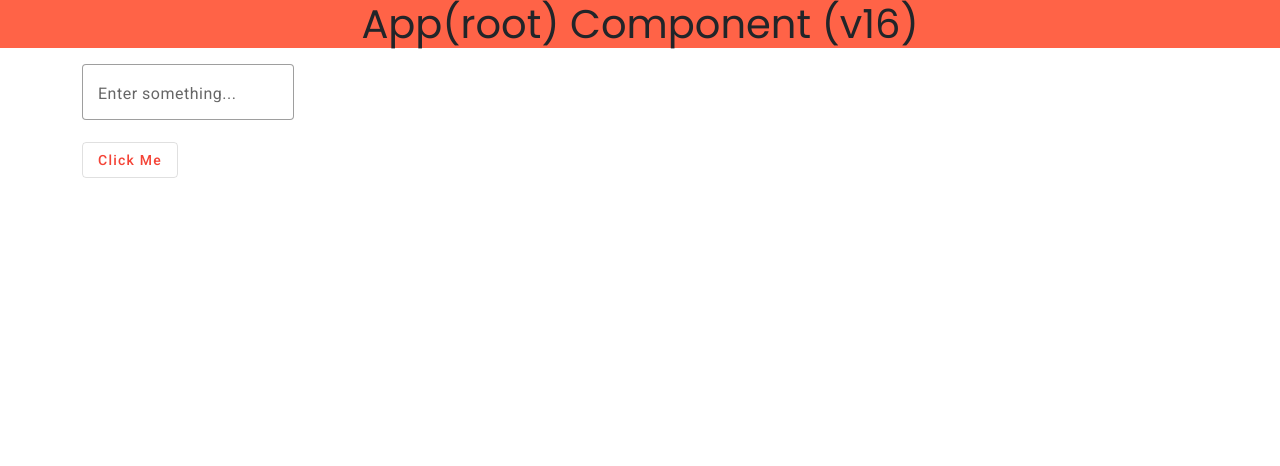
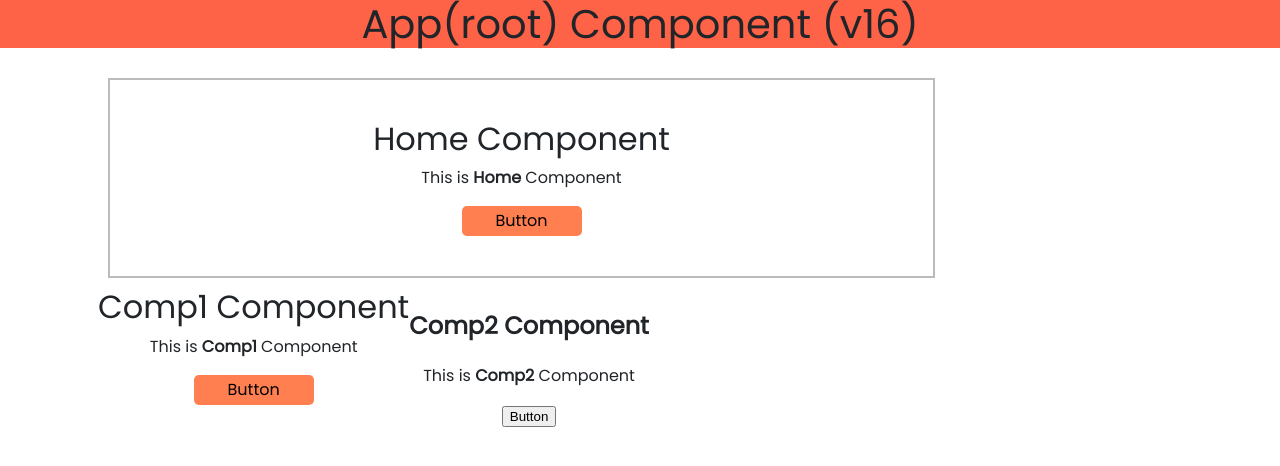
Before and after one commit to SatishKonduru/SELF-16, an Angular app: page /#/home in a window 1280 px wide. Shown: the top 466 px of the page. Built offline with nearby package versions, Linux system fonts and the light colour scheme.

Commit message:
ViewEncapsulation

```diff
--- a/src/app/app.module.ts
+++ b/src/app/app.module.ts
@@ -57,6 +57,8 @@
 import { SelectedCourseDetailsComponent } from './components/selected-course-details/selected-course-details.component';
 import { FileNotFoundComponent } from './components/file-not-found/file-not-found.component';
 import { DemoComponent } from './components/demo/demo.component';
+import { Comp1Component } from './components/comp1/comp1.component';
+import { Comp2Component } from './components/comp2/comp2.component';
 
 @NgModule({
   declarations: [
@@ -104,6 +106,8 @@
     SelectedCourseDetailsComponent,
     FileNotFoundComponent,
     DemoComponent,
+    Comp1Component,
+    Comp2Component,
   ],
   imports: [
     BrowserModule,
--- /dev/null
+++ b/src/app/components/comp1/comp1.component.html
@@ -0,0 +1,5 @@
+<div class="comp1-component">
+  <h2>Comp1 Component</h2>
+  <p>This is <b>Comp1</b> Component</p>
+  <button>Button</button>
+</div>
--- /dev/null
+++ b/src/app/components/comp2/comp2.component.html
@@ -0,0 +1,5 @@
+<div class="comp2-component">
+  <h2>Comp2 Component</h2>
+  <p>This is <b>Comp2</b> Component</p>
+  <button>Button</button>
+</div>
--- /dev/null
+++ b/src/app/components/comp2/comp2.component.ts
@@ -0,0 +1,9 @@
+import { Component, ViewEncapsulation } from '@angular/core';
+
+@Component({
+  selector: 'app-comp2',
+  templateUrl: './comp2.component.html',
+  styleUrls: ['./comp2.component.css'],
+  encapsulation: ViewEncapsulation.ShadowDom,
+})
+export class Comp2Component {}
--- a/src/app/components/home/home.component.css
+++ b/src/app/components/home/home.component.css
@@ -1,4 +1,4 @@
-.box {
+/* .box {
   border: 1px dashed gray;
   padding: 10px;
   margin: 10px 0;
@@ -15,4 +15,26 @@
 
 .repeat {
   background-color: #bbdefb;
+} */
+
+.home-component{
+  text-align: center;
+  border: #bbb 2px solid;
+  padding: 40px 0;
+  margin: 30px 0 10px 10px;
+
 }
+.component-container{
+
+  display: flex;
+  text-align: center;
+}
+
+/* button{
+  width: 120px;
+  height: 30px;
+  border: none;
+  text-align: center;
+  background-color: coral;
+  border-radius: 5px;
+} */
--- a/src/app/components/home/home.component.html
+++ b/src/app/components/home/home.component.html
@@ -16,7 +16,7 @@
   <p appHighlight="lightgreen" class="box">Hover me to see highlight</p>
 </div>
  -->
-<div class="container">
+<!-- <div class="container">
   <div class="mt-3">
     <mat-form-field appearance="outline">
       <mat-label>Enter something...</mat-label>
@@ -36,4 +36,18 @@
   </div>
 
 
+</div> -->
+
+<div class="container">
+  <div class="m-3 w-75">
+    <div class="home-component">
+      <h2>Home Component</h2>
+      <p>This is <b>Home</b> Component</p>
+      <button>Button</button>
+    </div>
+    <div class="component-container">
+      <app-comp1></app-comp1>
+      <app-comp2></app-comp2>
+    </div>
+  </div>
 </div>
--- a/src/app/components/home/home.component.ts
+++ b/src/app/components/home/home.component.ts
@@ -1,10 +1,11 @@
-import { Component, ContentChild } from '@angular/core';
+import { Component, ContentChild, ViewEncapsulation } from '@angular/core';
 import { DemoComponent } from '../demo/demo.component';
 
 @Component({
   selector: 'app-home',
   templateUrl: './home.component.html',
   styleUrls: ['./home.component.css'],
+  // encapsulation: ViewEncapsulation.Emulated,
 })
 export class HomeComponent {
   myInputValue: any;
--- a/src/styles.css
+++ b/src/styles.css
@@ -13,3 +13,11 @@
   box-sizing: border-box;
   /* font-size: 62.5%; */
 }
+button{
+  width: 120px;
+  height: 30px;
+  border: none;
+  text-align: center;
+  background-color: coral;
+  border-radius: 5px;
+}
```
Also changed, not shown: src/app/components/comp1/comp1.component.ts (added, +10 -0 lines), src/app/components/comp1/comp1.component.css (added), src/app/components/comp2/comp2.component.css (added).
